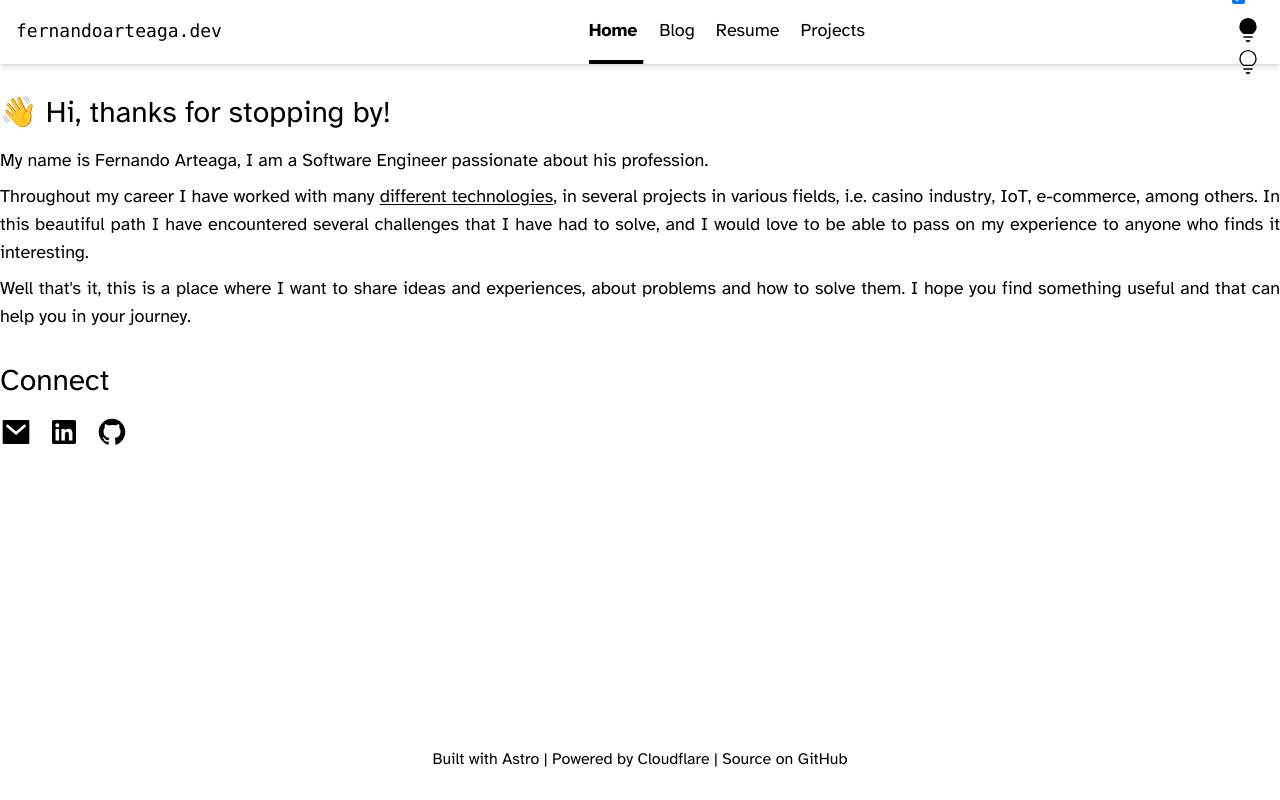
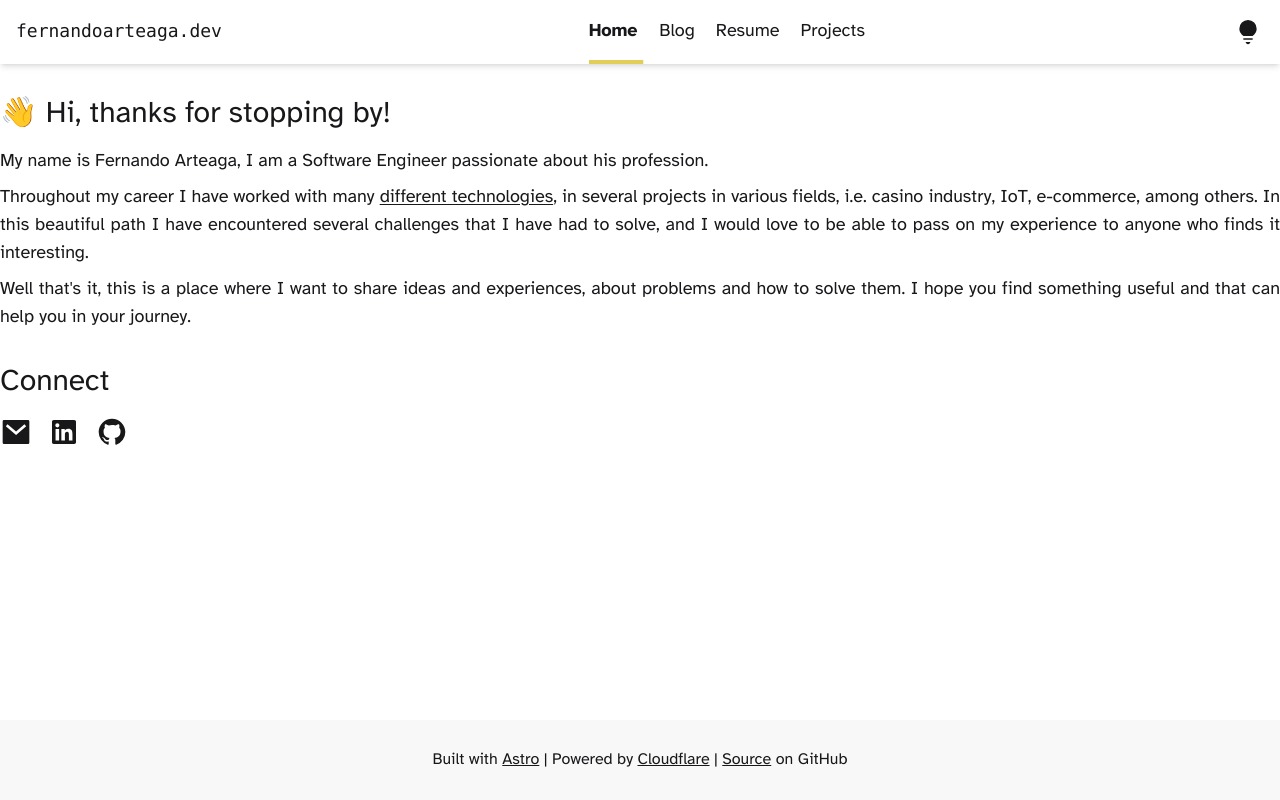
Before and after one commit to FernandoArteaga/dev-website, an Astro site: page / in a window 1280 px wide. Built offline with nearby package versions, Linux system fonts and the light colour scheme; Astro itself is replaced by a stand-in of ours.

```diff
--- a/package.json
+++ b/package.json
@@ -23,11 +23,11 @@
     "astro": "^5.16.15",
     "astro-icon": "^1.1.5",
     "autoprefixer": "^10.4.23",
-    "daisyui": "^4.12.24",
     "tailwindcss": "^4.1.18",
     "typescript": "^5.9.3"
   },
   "devDependencies": {
-    "@tailwindcss/typography": "^0.5.19"
+    "@tailwindcss/typography": "^0.5.19",
+    "daisyui": "^5.5.14"
   }
 }
--- a/src/styles/global.css
+++ b/src/styles/global.css
@@ -1,4 +1,15 @@
 @import "tailwindcss";
+@plugin "daisyui" {}
+@plugin "daisyui/theme" {
+	name: "light";
+	default: true;
+	--color-primary: #e0ce58;
+}
+@plugin "daisyui/theme" {
+	name: "dark";
+	prefersdark: true;
+	--color-primary: #e0ce58;
+}
 
 /*
   The CSS in this style tag is based off of Bear Blog's default CSS.
```
Also changed, not shown: pnpm-lock.yaml.
